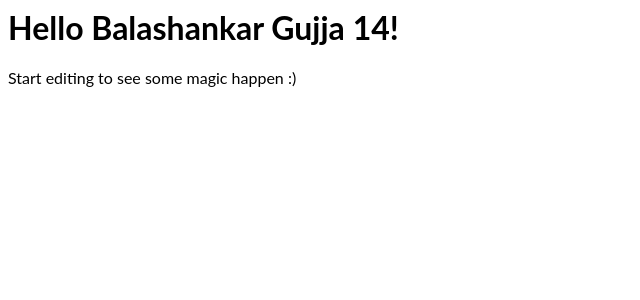
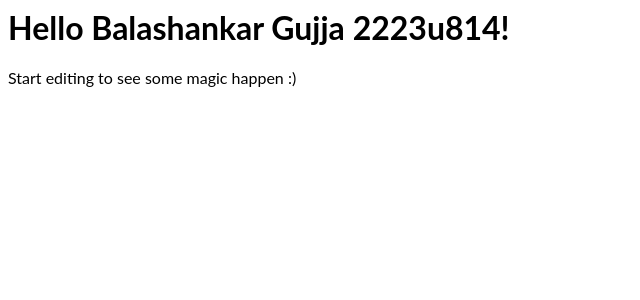
Before and after one commit to balashankar1180/Angular, an Angular app: page / in a window 1280 px wide. Shown: the top 300 px of the page, without its empty margins (0-640 px from the left). Built offline with nearby package versions, Linux system fonts and the light colour scheme.

Commit message:
1 file modified

```diff
--- a/src/app/app.component.ts
+++ b/src/app/app.component.ts
@@ -6,5 +6,5 @@ import { Component, VERSION } from '@angular/core';
   styleUrls: [ './app.component.css' ]
 })
 export class AppComponent  {
-  name = 'Balashankar Gujja ' + VERSION.major;
+  name = 'Balashankar Gujja 2223u8' + VERSION.major;
 }
```
